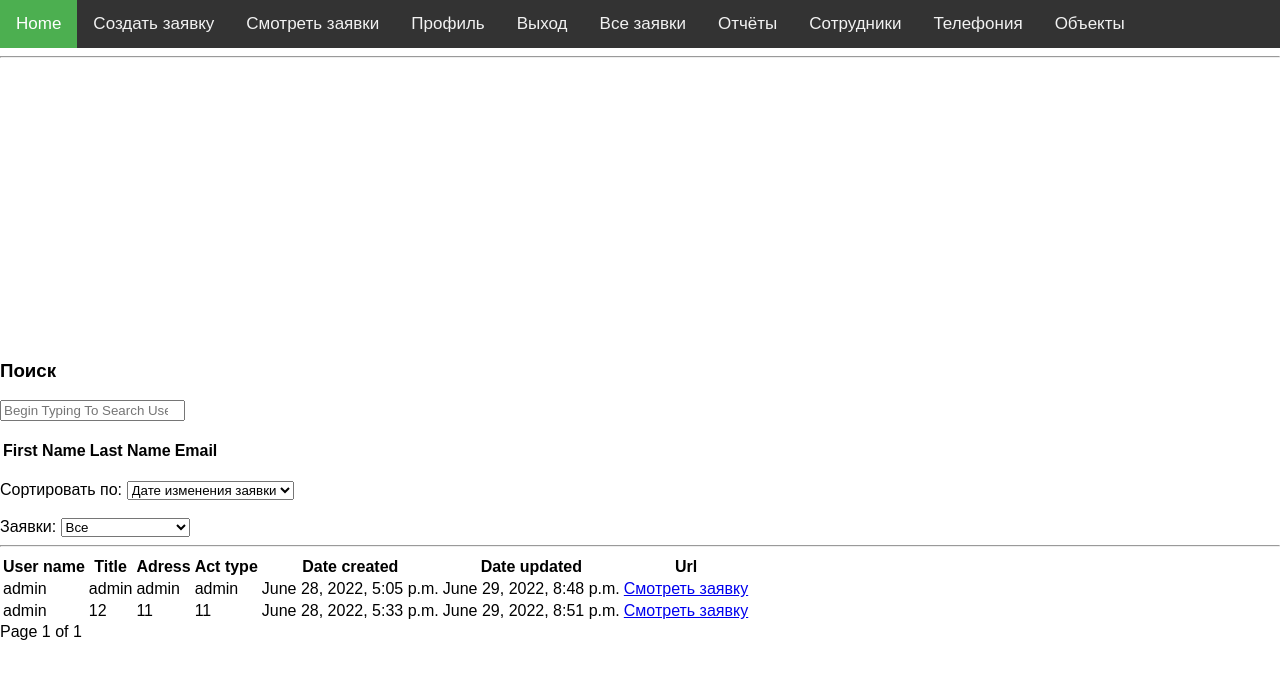
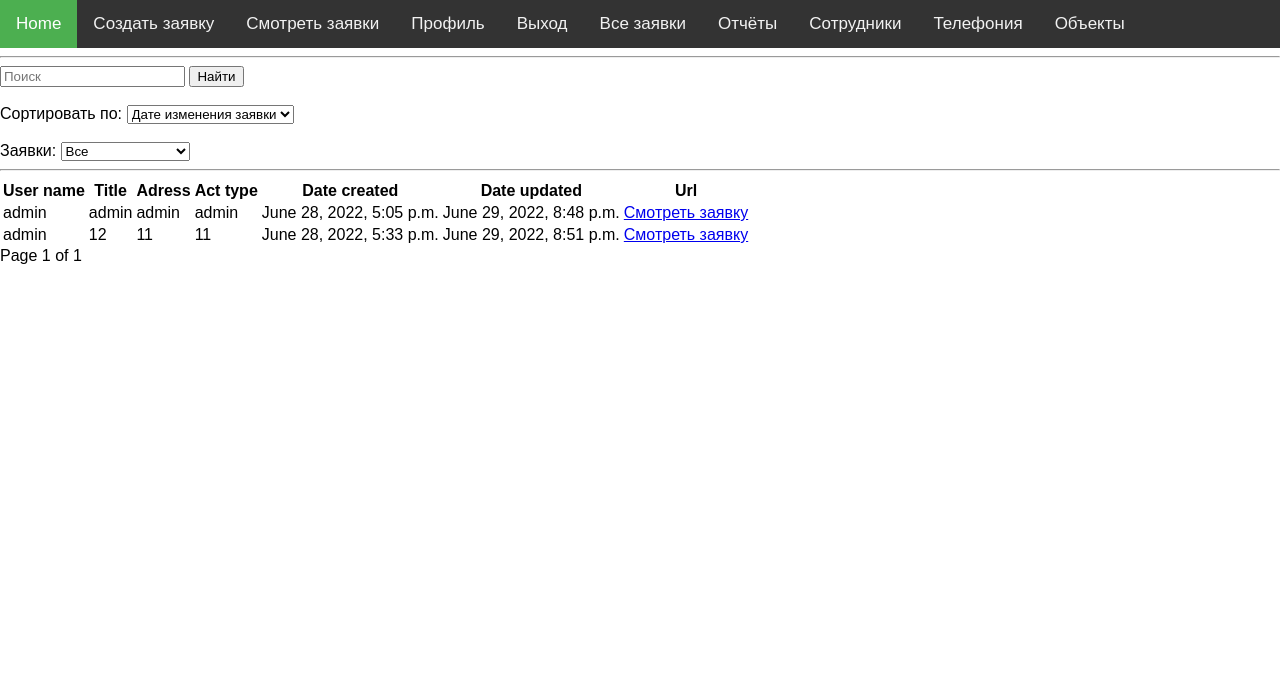
Before and after one commit to Laderlappenn/University-Practice-Django-App, a Django app: page /list/ in a window 1280 px wide. Shown: the top 679 px of the page. Run offline with Django 4.2, Linux system fonts and the light colour scheme; a user stored in the database is signed in; data comes from the database, SQL or seed files in the repository; both versions use the stored data as it was before the commit; lists and menus that the app fills with data are empty; some libraries are stand-ins or nearby versions.

Commit message:
act search

```diff
--- a/dispatcher/forms.py
+++ b/dispatcher/forms.py
@@ -1,5 +1,5 @@
 from django.forms import ModelForm
-#from django import forms
+from django import forms
 from .models import Act, Account
 from django import forms
 from django.contrib.auth.forms import UserCreationForm
@@ -58,3 +58,6 @@ class ActSetDateForm(ModelForm):
         widgets = {
             'do_until': forms.DateTimeInput(attrs={'type': 'datetime-local'}),
         }
+
+# class ActSearch(forms.Form):
+#     search = forms.CharField(label='Поиск', max_length=100)
--- a/dispatcher/urls.py
+++ b/dispatcher/urls.py
@@ -21,5 +21,7 @@ urlpatterns = [
     re_path(r'^act/(?P<actid>\d+)/date/$', views.set_date, name='set-date'),
     path('employees/', views.employees_list, name='employees_list'),
     path('dispatcher/status/',views.act_status, name='act-status'),
+    path('dispatcher/search',views.act_search, name='act-search'),
+
 
     ]
--- a/dispatcher/views.py
+++ b/dispatcher/views.py
@@ -145,6 +145,7 @@ def dispatcher_act_list(request):
     else:
         return render(request, 'dispatcher/no_access.html')
 
+
 def act_status(request):
     status = request.GET.get('status')
 
@@ -162,6 +163,21 @@ def act_status(request):
 
     return render(request,'dispatcher/details/act-status.html', {'status':queryset} )
 
+def act_search(request):
+    if request.method == 'POST':
+        # any orm injections?
+        search = request.POST['search']
+        acts = Act.objects.all()
+        queryset = [act for act in acts if (
+                    (search.lower() in act.title.lower())
+                    or
+                    (search.lower() in act.adress.lower())
+                    or
+                    (search.lower() in act.text.lower())
+                )]
+        return render(request,'dispatcher/details/act-status.html', {'status':queryset} )
+
+
 @login_required
 def employees_list(request):
     if request.user.is_staff == 1:
--- a/templates/dispatcher/act_list.html
+++ b/templates/dispatcher/act_list.html
@@ -37,39 +37,11 @@
 
 
 
-
-
-
-
-<h3>
-  Поиск
-  <span class="htmx-indicator">
-    <img src="/img/bars.svg"/> Searching...
-   </span>
-</h3>
-
-<!-- test sql injection -->
-<input class="form-control" type="search"
-       name="search" placeholder="Begin Typing To Search Users..."
-       hx-post="/search"
-       hx-trigger="keyup changed delay:500ms, search"
-       hx-target="#search-results"
-       hx-indicator=".htmx-indicator">
-
-       <br>
-       <br>
-
-<table class="table">
-    <thead>
-    <tr>
-      <th>First Name</th>
-      <th>Last Name</th>
-      <th>Email</th>
-    </tr>
-    </thead>
-    <tbody id="search-results">
-    </tbody>
-</table>
+<form hx-post="search" hx-target="#body" hx-swap="outerHTML">
+    {% csrf_token %}
+    <input class="form-control me-2" type="search" placeholder="Поиск" aria-label="Поиск" name="search">
+    <input class="btn btn-primary" type="submit" value="Найти"/>
+</form>
 
 <br>
 
```
Also changed, not shown: db.sqlite3 (deleted).
